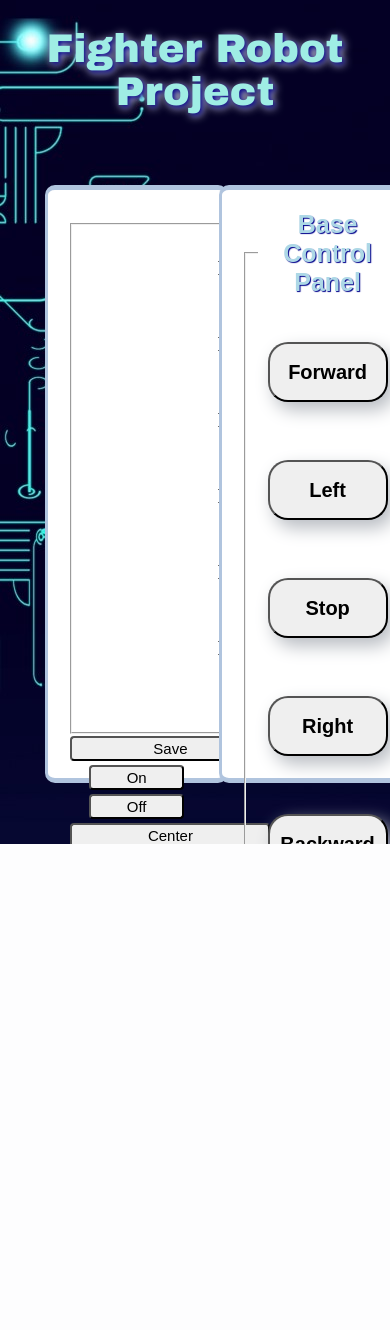
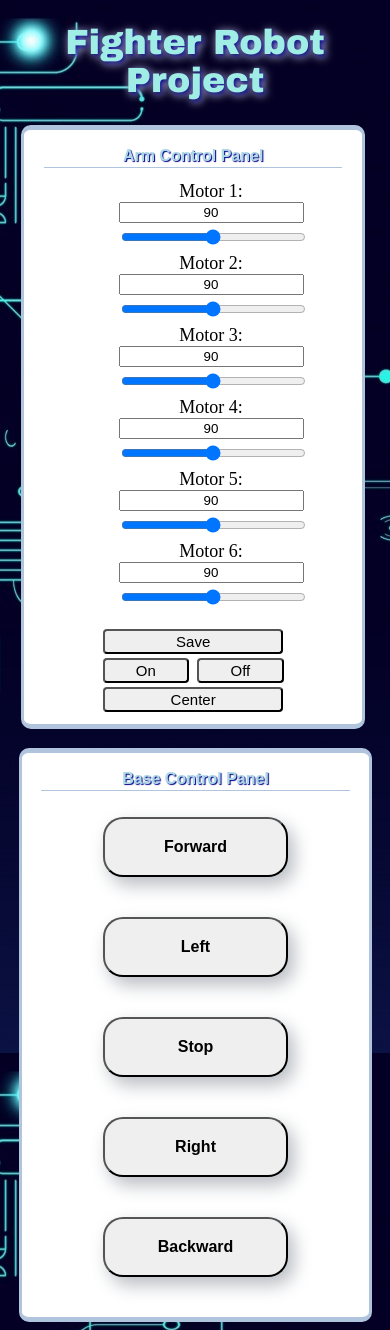
Before and after one commit to KawtherAH/Project1-Fighter-Robot, a PHP site: page / in a window 390 px wide. Before the commit the page ends 844 px from the top, so only its background shows below. Run offline with PHP 8.4, Linux system fonts and the light colour scheme.

Commit message:
Update index.php

```diff
--- a/FR_ControlPanel/index.php
+++ b/FR_ControlPanel/index.php
@@ -10,7 +10,238 @@ include 'connect-db.php';
     <title>Control Panel</title>
     <link rel="stylesheet" href="CSS/FRstyle.css" type="text/css">
     <meta name="viewport" content="width=device-width, initial-scale=1.0">
+    <style>
+        /* Extra small devices (phones, 400px and down) */
+        @media only screen and (max-width: 400px) {
+            h1 {
+                font-size: 30px;
+                padding-bottom: 2px;
+            }
 
+            div.arm {
+                margin: 1% 2% 1% 1%;
+                height: max-content;
+            }
+
+            form.arm {
+                min-width: 90%;
+                padding: 15px 6px 10px 6px;
+                position: relative;
+            }
+
+            legend {
+                font-size: 100%;
+                border-bottom: 1px solid #B0C4DE;
+                padding: 2px 0px;
+                width: 100%;
+            }
+
+            fieldset {
+                border: none;
+            }
+
+            label {
+                font-size: 18px;
+            }
+
+            input[type="range"] {
+                width: 100%;
+            }
+
+            div.base {
+                margin: 5% 2% 1% 2%;
+                height: max-content;
+                min-width: 90%;
+                padding: 15px 5px 10px 5px;
+                position: sticky;
+            }
+
+            button.state {
+                width: 26.5%;
+            }
+
+            button.btn {
+                width: 55%;
+            }
+
+            button.map {
+                font-size: 100%;
+                width: 60%;
+                margin: 20px 10px 20px;
+            }
+
+        }
+
+        /* Extra small devices (phones, 401px -> 600px) */
+        @media only screen and (max-width: 600px) {
+            h1 {
+                font-size: 35px;
+                padding-bottom: 2px;
+            }
+
+            div.arm {
+                margin: 1% 2% 1% 1%;
+                height: max-content;
+            }
+
+            form.arm {
+                min-width: 90%;
+                padding: 15px 6px 10px 6px;
+                position: relative;
+
+            }
+
+            table {
+                padding: 5px 24% 5px;
+            }
+
+            legend {
+                font-size: 100%;
+                border-bottom: 1px solid #B0C4DE;
+                padding: 2px 0px;
+                width: 100%;
+            }
+
+            fieldset {
+                border: none;
+            }
+
+            label {
+                font-size: 18px;
+            }
+
+            input[type="range"] {
+                width: 100%;
+            }
+
+            div.base {
+                margin: 5% 1% 1% 3%;
+                height: max-content;
+                min-width: 90%;
+                padding: 15px 5px 10px 5px;
+                position: sticky;
+            }
+
+            button.state {
+                width: 26.5%;
+            }
+
+            button.btn {
+                width: 55%;
+            }
+        }
+
+        /* Small devices (portrait tablets and large phones, 601px -> 767px) */
+        @media only screen and (min-width: 601px) and (max-width: 768px) {
+            h1 {
+                padding-bottom: 2px;
+            }
+
+            div.arm {
+                margin: 1% 2% 1% 3%;
+            }
+
+            form.arm {
+                padding: 15px 6px 12px 6px;
+                height: max-content;
+                min-width: 80%;
+                position: relative;
+
+            }
+
+            table {
+                padding: 4px 27% 4px;
+            }
+
+            legend {
+                border-bottom: 1px solid #B0C4DE;
+                padding: 2px 0px;
+                width: 100%;
+            }
+
+            fieldset {
+                border: none;
+            }
+
+            input[type="range"] {
+                width: 95%;
+            }
+
+            div.base {
+                min-width: 80%;
+                margin: 4% 1% 3% 10%;
+                padding: 2px;
+                height: max-content;
+                position: sticky;
+
+            }
+
+            button.map {
+                font-size: 115%;
+                margin: 28px 12px 15px;
+            }
+
+        }
+
+        /* Medium devices (landscape tablets, 768px -> 992px) */
+        @media only screen and (min-width: 769px) and (max-width: 992px) {
+            h1 {
+                padding-bottom: 2px;
+            }
+
+            div.arm {
+                margin-left: 1.25%;
+            }
+
+            form.arm {
+                padding: 12px 6px 12px 6px;
+                margin: auto;
+                height: max-content;
+                min-width: 45%;
+            }
+
+            table {
+                padding: 2px 14% 2px;
+            }
+
+            legend {
+                border-bottom: 1px solid #B0C4DE;
+                padding: 2px 0px;
+                width: 100%;
+            }
+
+            fieldset {
+                border: none;
+            }
+
+            label {
+                font-size: 100%;
+            }
+
+            input[type="text"] {
+                width: 58%;
+            }
+
+            div.base {
+                min-width: 45%;
+                margin-left: 51%;
+                padding: 12px 2px 2px 2px;
+                height: max-content;
+            }
+
+            button.map {
+                font-size: 115%;
+                margin: 30px 12px 10px;
+            }
+            button.state {
+                width: 26.5%;
+            }
+
+            button.btn {
+                width: 55%;
+            }
+        }
+    </style>
 </head>
 
 <body>
@@ -25,62 +256,68 @@ include 'connect-db.php';
 
                         <tr>
                             <!--motor1-->
-                            <td><label for="M1">Motor 1</label></td>
-                            <td><input type="text" id="text1" value="90"></td>
+                            <td><label for="M1">Motor 1:</label>
+                                <input type="text" id="text1" value="90">
+                            </td>
                         </tr>
                         <tr>
-                            <td colspan="2"><input type="range" min="0" max="180" value="90" class="motor" id="M1" name="M1" oninput="updateTextValue();"></td>
+                            <td><input type="range" min="0" max="180" value="90" class="motor" id="M1" name="M1" oninput="updateTextValue();"></td>
                         </tr>
 
                         <tr>
                             <!--motor2-->
-                            <td><label for="M2">Motor 2</label></td>
-                            <td><input type="text" id="text2" value="90"></td>
+                            <td><label for="M2">Motor 2:</label>
+                                <input type="text" id="text2" value="90">
+                            </td>
                         </tr>
                         <tr>
-                            <td colspan="2"><input type="range" min="0" max="180" value="90" class="motor" id="M2" name="M2" oninput="updateTextValue();"></td>
+                            <td><input type="range" min="0" max="180" value="90" class="motor" id="M2" name="M2" oninput="updateTextValue();"></td>
                         </tr>
 
                         <tr>
                             <!--motor3-->
-                            <td><label for="M3">Motor 3</label></td>
-                            <td><input type="text" id="text3" value="90"></td>
+                            <td><label for="M3">Motor 3:</label>
+                                <input type="text" id="text3" value="90">
+                            </td>
                         </tr>
                         <tr>
-                            <td colspan="2"><input type="range" min="0" max="180" value="90" class="motor" id="M3" name="M3" oninput="updateTextValue();"></td>
+                            <td><input type="range" min="0" max="180" value="90" class="motor" id="M3" name="M3" oninput="updateTextValue();"></td>
                         </tr>
 
                         <tr>
                             <!--motor4-->
-                            <td><label for="M4">Motor 4</label></td>
-                            <td><input type="text" id="text4" value="90"></td>
+                            <td><label for="M4">Motor 4:</label>
+                                <input type="text" id="text4" value="90">
+                            </td>
                         </tr>
                         <tr>
-                            <td colspan="2"><input type="range" min="0" max="180" value="90" class="motor" id="M4" name="M4" oninput="updateTextValue();"></td>
+                            <td><input type="range" min="0" max="180" value="90" class="motor" id="M4" name="M4" oninput="updateTextValue();"></td>
                         </tr>
 
                         <tr>
                             <!--motor5-->
-                            <td><label for="M5">Motor 5</label></td>
-                            <td><input type="text" id="text5" value="90"></td>
+                            <td><label for="M5">Motor 5:</label>
+                                <input type="text" id="text5" value="90">
+                            </td>
                         </tr>
                         <tr>
-                            <td colspan="2"><input type="range" min="0" max="180" value="90" class="motor" id="M5" name="M5" oninput="updateTextValue();"></td>
+                            <td><input type="range" min="0" max="180" value="90" class="motor" id="M5" name="M5" oninput="updateTextValue();"></td>
                         </tr>
 
                         <tr>
                             <!--motor6-->
-                            <td><label for="M6">Motor 6</label></td>
-                            <td><input type="text" id="text6" value="90"></td>
+                            <td><label for="M6">Motor 6:</label>
+                                <input type="text" id="text6" value="90">
+                            </td>
                         </tr>
                         <tr>
-                            <td colspan="2"><input type="range" min="0" max="180" value="90" class="motor" id="M6" name="M6" oninput="updateTextValue();"></td>
+                            <td><input type="range" min="0" max="180" value="90" class="motor" id="M6" name="M6" oninput="updateTextValue();"></td>
                         </tr>
                     </table>
                 </fieldset>
                 <button class="btn" name="Save" value="Save" onclick="saveBtn();">Save</button><br>
                 <button class="state" name="On" value="1" onclick="onBtn();">On</button>
-                <button class="state" name="Off" value="0">Off</button><br>
+                <button class="state" name="Off" value="0" onclick="offBtn();">Off</button><br>
                 <button class="btn" name="Center" value="Center" onclick="centerArm();">Center</button>
             </form>
         </div>
@@ -89,11 +326,11 @@ include 'connect-db.php';
             <form id="f2" name="robotBase" action="index.php" method="POST">
                 <fieldset>
                     <legend>Base Control Panel</legend>
-                    <button class="map" name="Forward" value="F" onclick="">Forward</button><br>
-                    <button class="map" name="btn" value="L" onclick="">Left</button>
-                    <button class="map" name="btn" value="S" onclick="">Stop</button>
-                    <button class="map" name="btn" value="R" onclick="">Right</button><br>
-                    <button class="map" name="btn" value="B" onclick="">Backward</button>
+                    <button class="map" name="Forward" value="F">Forward</button><br>
+                    <button class="map" name="Left" value="L">Left</button>
+                    <button class="map" name="Stop" value="S">Stop</button>
+                    <button class="map" name="Right" value="R">Right</button><br>
+                    <button class="map" name="Backward" value="B">Backward</button>
                 </fieldset>
             </form>
         </div>
@@ -126,6 +363,14 @@ include 'connect-db.php';
             alert("All Motors Updated in DB to 90");
             document.getElementsByClassName("motor").setAttribute(value = "90");
         }
+
+        function onBtn() {
+            alert("Arm is on");
+        }
+
+        function offBtn() {
+            alert("Arm is off");
+        }
     </script>
 </body>
 
```
